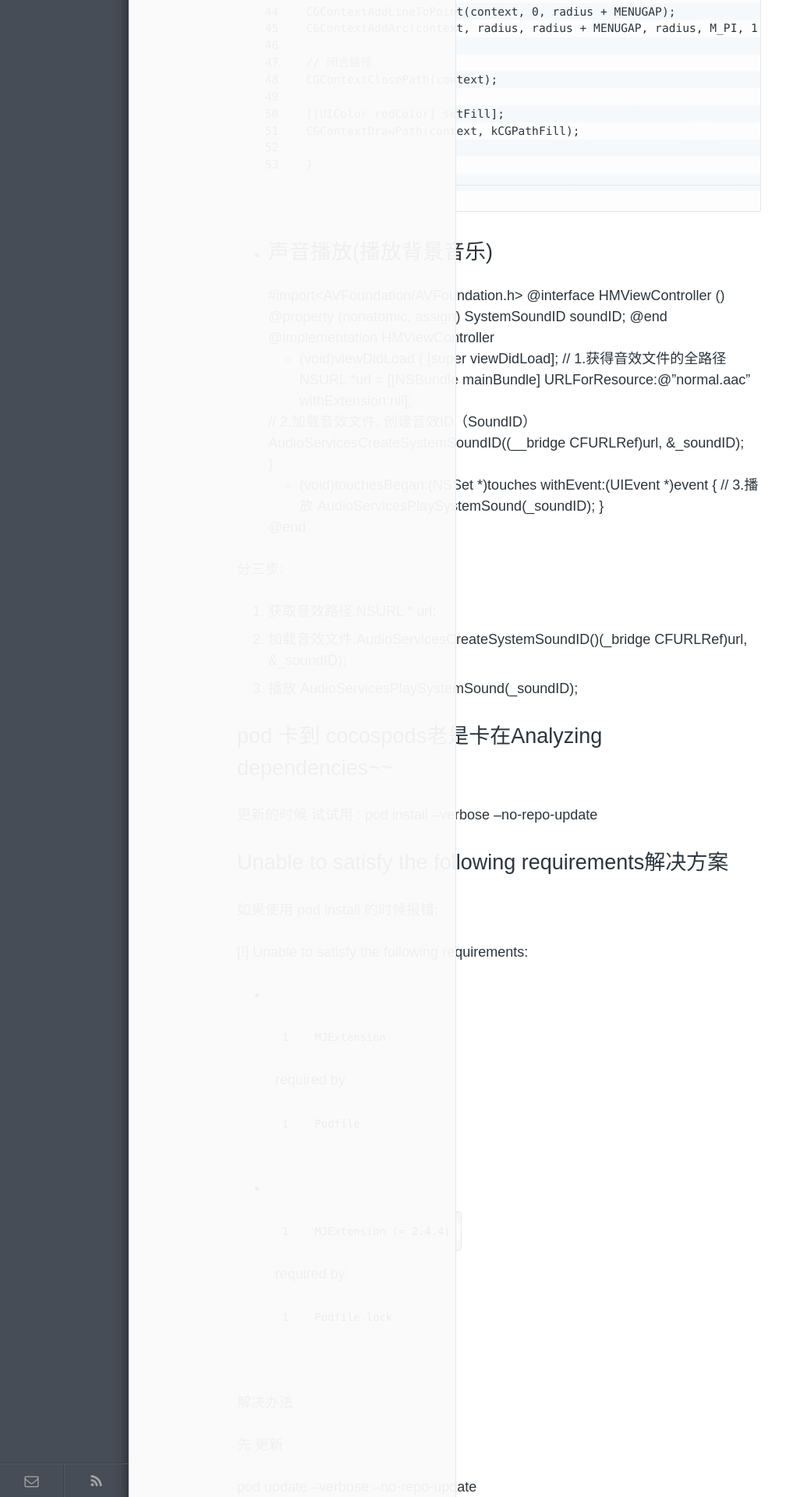
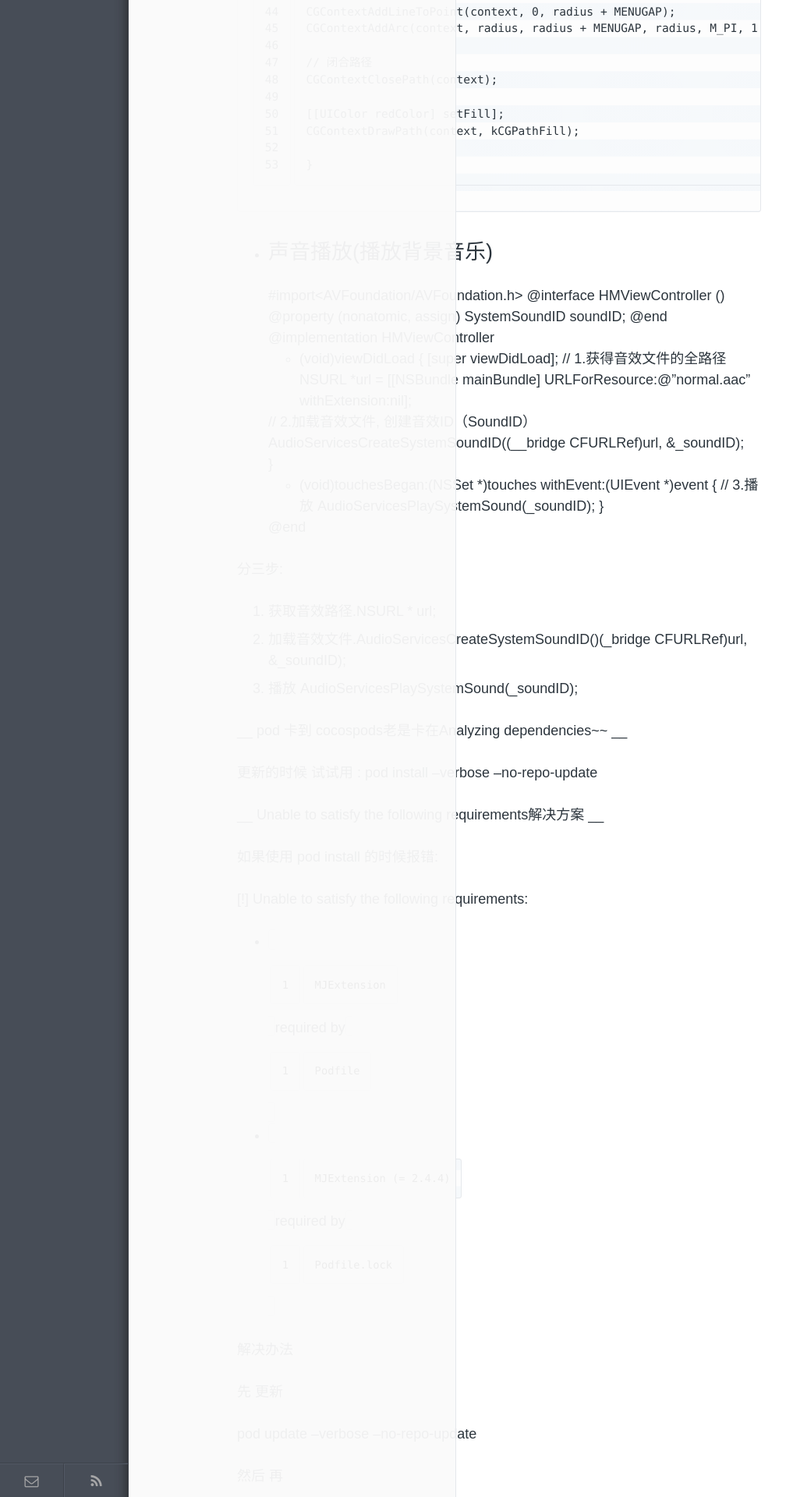
Before and after one commit to lanacon/lanacon.github.io, a Jekyll site: the page built from _posts/tech/2015-11-02-utils-part-coding.md, in a window 1280 px wide. Shown: the part 3080-5000 px from the top of the page at 78% size, without its empty margins (0-1008 px from the left). Built offline with Jekyll 4.4.1, drawn with Linux system fonts in a browser that asks for light colours; Markdown is read by kramdown in place of the engine named in the settings.

Commit message:
更新
更新

```diff
--- a/_posts/tech/2015-11-02-utils-part-coding.md
+++ b/_posts/tech/2015-11-02-utils-part-coding.md
@@ -159,11 +159,12 @@ description: ios 开发过程中经常使用到的代码片段.
 
 
 
-# pod 卡到  cocospods老是卡在Analyzing dependencies~~
+__ pod 卡到  cocospods老是卡在Analyzing dependencies~~ __
 
 更新的时候 试试用 :   pod install --verbose --no-repo-update
 
-# Unable to satisfy the following requirements解决方案
+
+__ Unable to satisfy the following requirements解决方案 __
 
 如果使用 pod install  的时候报错:
 
```
